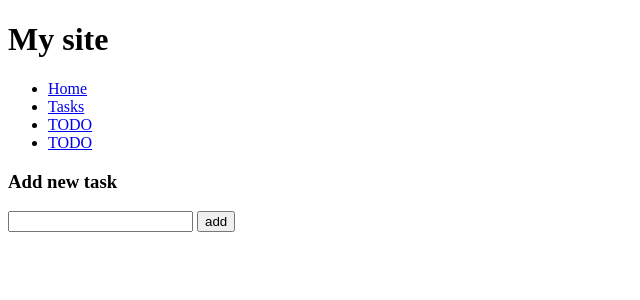
After one commit to AntonOleynikov321/oct-mvc, a PHP site: page /tasks/create in a window 1280 px wide. The commit adds this page. Shown: the top 300 px of the page, without its empty margins (0-640 px from the left). Run offline with PHP 8.4, Linux system fonts and the light colour scheme.

Commit message:
action_create

```diff
--- a/app/controllers/ControllerTasks.php
+++ b/app/controllers/ControllerTasks.php
@@ -13,8 +13,16 @@ class ControllerTasks extends Controller {
     }
 
     public function action_index() {
-       $this->view->tasks= $this->model->all();
-       $this->view->render('tasks_index_view');
+        $this->view->tasks = $this->model->all();
+        $this->view->render('tasks_index_view');
     }
 
+    public function action_create() {
+        $this->view->render('task_add_view');
+    }
+
+    public function action_add() {
+       $task_text = filter_input(INPUT_POST, 'task_text');
+
+    }
 }
--- /dev/null
+++ b/app/views/task_add_view.php
@@ -0,0 +1,5 @@
+<form>
+    <h3>Add new task</h3>
+    <input type="text" name="task_text">
+    <input type="submit" value="add">
+</form>
--- a/app/views/tasks_index_view.php
+++ b/app/views/tasks_index_view.php
@@ -4,3 +4,5 @@
     <?php endforeach; ?>
 
 </ul>
+
+<button onclick="location.href='tasks/create'">Add</button>
```
